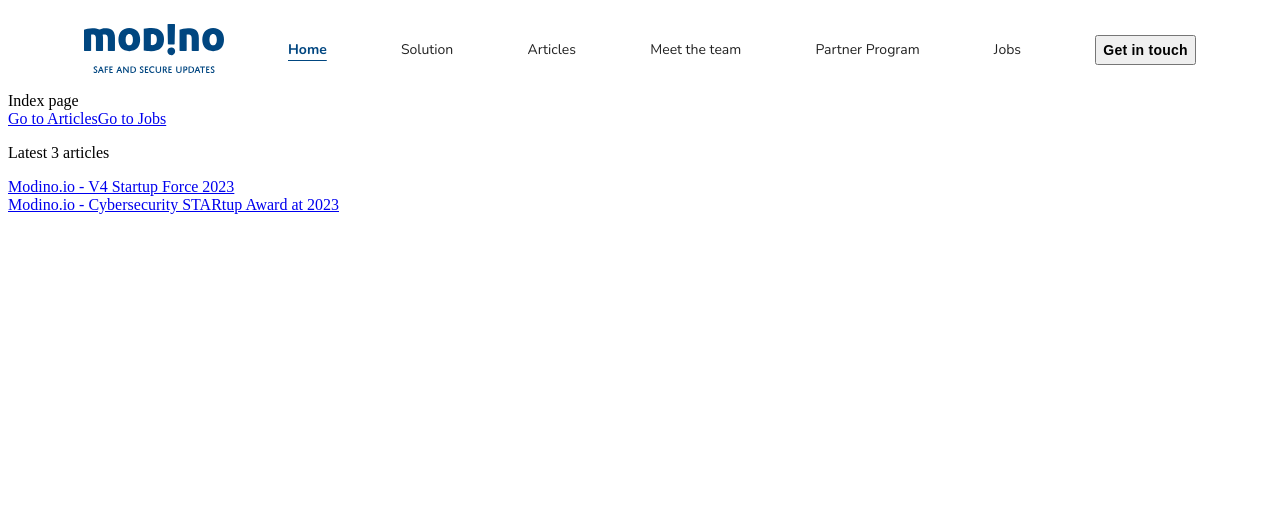
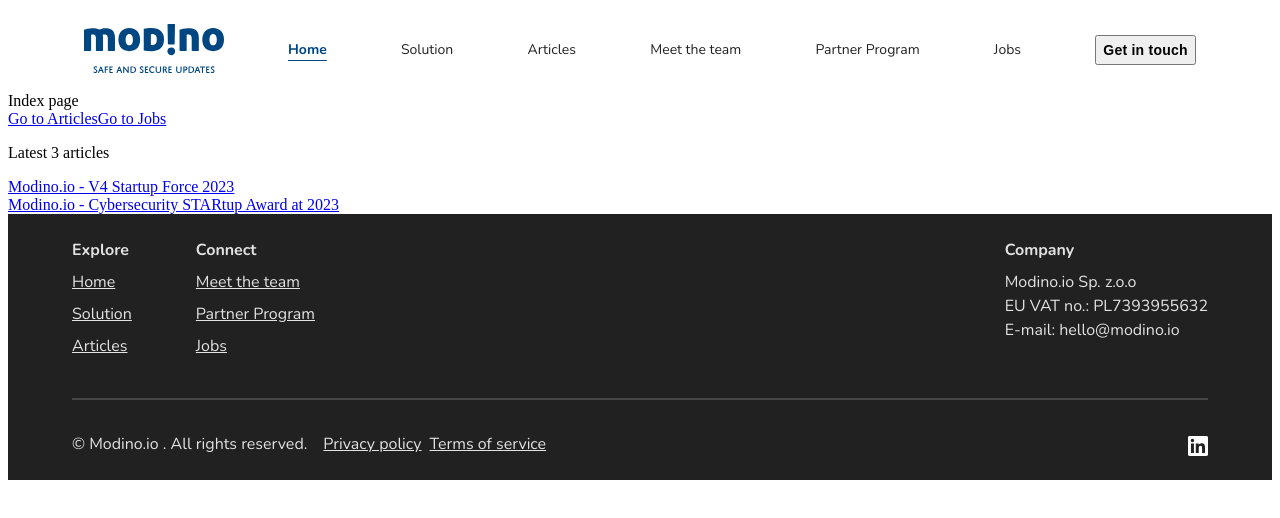
Before and after one commit to Modino-io/modino-website-test, a Gatsby site: page / in a window 1280 px wide. Built offline with nearby package versions, Linux system fonts and the light colour scheme; Gatsby itself is replaced by a stand-in of ours.

Commit message:
feat: create footer component
Modino-io/modino#1090

```diff
--- /dev/null
+++ b/src/components/footer/footer.component.scss
@@ -0,0 +1,144 @@
+/*
+ * Modino.io Confidential
+ *
+ * Object code only source materials
+ *
+ * Modino.io - Safe and Secure updates - Platform for safe and secure software delivery
+ *
+ * (C) Copyright Modino.io Sp. z o.o. <copyright@modino.io> 2020-2023. All Rights Reserved.
+ *
+ * The source code for this program is not published or otherwise
+ * divested of its trade secrets, irrespective of what has
+ * been deposited with any of the Copyright Offices.
+ */
+
+@use "../../../scss/theme";
+@use "sass:map";
+
+.m-footer {
+  @include theme.m-font("body-3");
+
+  background-color: map.get(theme.$modino-colors, surface, text);
+  color: map.get(theme.$modino-colors, surface, text-contrast);
+  padding-block: theme.spacing(12);
+  padding-inline: theme.spacing(12);
+
+  @media (min-width: 600px) {
+    padding-inline: theme.spacing(32);
+  }
+
+  @media (min-height: 800px) {
+    min-height: 25vh;
+  }
+
+  &__content {
+    max-width: 1200px;
+    display: flex;
+    flex-direction: column;
+    margin: auto;
+
+    a {
+      &,
+      &:visited {
+        height: 20px;
+        color: map.get(theme.$modino-colors, surface, text-contrast);
+        text-decoration: underline;
+      }
+
+      &:not(:first-of-type) {
+        margin-inline-start: theme.spacing(4);
+      }
+    }
+  }
+
+  &__menu {
+    display: flex;
+    border-bottom: 2px solid rgb(255 255 255 / 0.1724);
+    padding-block-end: theme.spacing(16);
+    margin-block-end: theme.spacing(16);
+    flex-wrap: wrap;
+
+    @media (min-width: 600px) {
+      flex-direction: row;
+      flex-wrap: nowrap;
+    }
+
+    &-section {
+      margin-inline-end: theme.spacing(32);
+
+      &:first-of-type {
+        flex-basis: 100%;
+        margin-inline-end: 0;
+        margin-block-end: theme.spacing(16);
+
+        @media (min-width: 600px) {
+          order: 2;
+          margin-left: auto;
+          flex-basis: auto;
+          margin-block-end: 0;
+        }
+      }
+
+      @media (min-width: 600px) {
+        order: inherit;
+      }
+
+      &-title {
+        margin: 0;
+        margin-block-end: theme.spacing(4);
+        font-weight: 700;
+      }
+
+      &-list {
+        list-style-type: none;
+        padding: 0;
+        margin-block: 0;
+
+        > li {
+          margin-block-end: theme.spacing(4);
+        }
+      }
+
+      &.m-footer__company-info {
+        p:not(.m-footer__menu-section-title) {
+          margin: 0;
+        }
+      }
+    }
+  }
+
+  &__links {
+    display: flex;
+    flex-grow: 1;
+    flex-direction: column;
+    justify-content: center;
+
+    .m-footer__social-link {
+      margin: auto;
+      align-self: flex-end;
+    }
+
+    @media (min-width: 600px) {
+      flex-direction: row-reverse;
+      justify-content: space-between;
+
+      p {
+        margin: theme.spacing(0, 8, 0, 0);
+      }
+      .m-footer__social-link {
+        margin: 0;
+      }
+    }
+  }
+
+  &__copyright {
+    display: flex;
+    flex-direction: column;
+    align-items: center;
+
+    @media (min-width: 599px) {
+      flex-direction: row;
+      align-items: unset;
+    }
+  }
+}
--- /dev/null
+++ b/src/components/footer/footer.component.tsx
@@ -0,0 +1,72 @@
+import * as React from "react";
+import { Link } from "gatsby";
+import "./footer.component.scss";
+
+const Footer = () => {
+  return (
+    <footer className="m-footer">
+      <div className="m-footer__content">
+        <div className="m-footer__menu">
+          <div className="m-footer__menu-section m-footer__company-info">
+            <p className="m-footer__menu-section-title">Company</p>
+            <p>
+              Modino.io Sp. z.o.o <br />
+              EU VAT no.: PL7393955632 <br />
+              E-mail: hello@modino.io
+            </p>
+          </div>
+          <div className="m-footer__menu-section">
+            <p className="m-footer__menu-section-title">Explore</p>
+            <ul className="m-footer__menu-section-list">
+              <li>
+                <Link to="/">Home</Link>
+              </li>
+              <li>
+                <Link to="/solution">Solution</Link>
+              </li>
+              <li>
+                <Link to="/articles">Articles</Link>
+              </li>
+            </ul>
+          </div>
+          <div className="m-footer__menu-section">
+            <p className="m-footer__menu-section-title">Connect</p>
+            <ul className="m-footer__menu-section-list">
+              <li>
+                <Link to="/meet-the-team">Meet the team</Link>
+              </li>
+              <li>
+                <Link to="/partner-program">Partner Program</Link>
+              </li>
+              <li>
+                <Link to="/jobs">Jobs</Link>
+              </li>
+            </ul>
+          </div>
+        </div>
+        <div className="m-footer__links">
+          <a
+            className="m-footer__social-link"
+            href="https://www.linkedin.com/company/modino-io"
+            target="_blank"
+            rel="noopener"
+          >
+            <img alt="linkedIn icon" src="/img/linkedin_white.svg" />
+          </a>
+          <div className="m-footer__copyright">
+            <p>
+              &#169; Modino.io <span id="footer-year"></span>. All rights
+              reserved.
+            </p>
+            <div className="m-footer__copyright-links">
+              <Link to="/privacy-policy">Privacy policy</Link>
+              <Link to="/terms-of-service">Terms of service</Link>
+            </div>
+          </div>
+        </div>
+      </div>
+    </footer>
+  );
+};
+
+export default Footer;
--- a/src/components/layout/layout.component.tsx
+++ b/src/components/layout/layout.component.tsx
@@ -1,11 +1,13 @@
 import * as React from "react";
 import Menu from "../menu/menu.component";
+import Footer from "../footer/footer.component";
 
 const Layout = ({ children }: React.PropsWithChildren) => {
   return (
     <React.Fragment>
       <Menu />
       {children}
+      <Footer />
     </React.Fragment>
   );
 };
```
